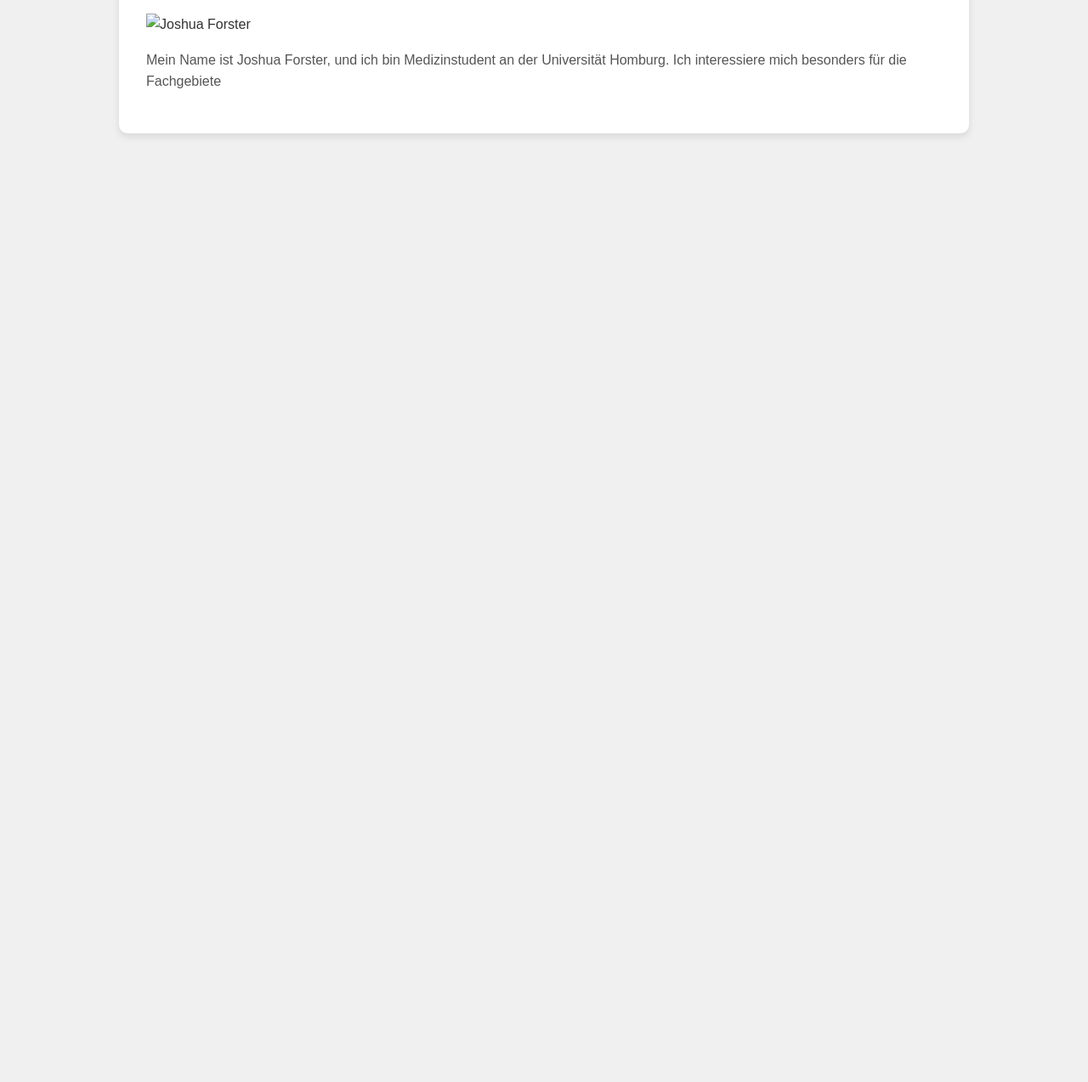
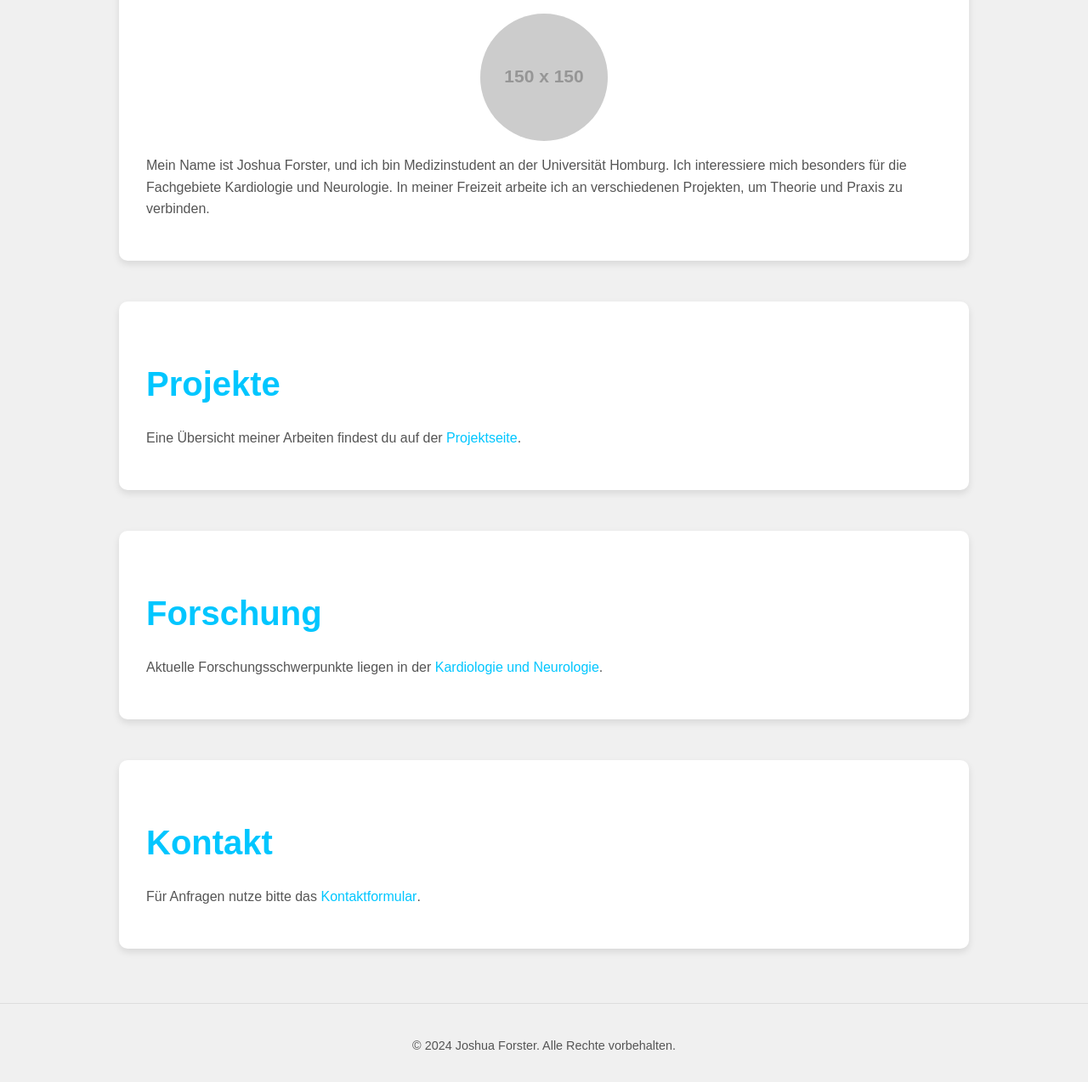
Before and after one commit to JoshuaForster02/Eigene-Website, a plain HTML site: page index.html in a window 1280 px wide. Shown: the part 410-1684 px from the top of the page at 85% size. Before the commit the page ends 800 px from the top, so only its background shows below. Drawn offline with Linux system fonts and the light colour scheme; placeholder pictures from the web are drawn by us.

Commit message:
Fix HTML references and clean repository

```diff
--- a/index.html
+++ b/index.html
@@ -6,7 +6,7 @@
     <meta name="description" content="Persönliche Website von Joshua Forster, Medizinstudent mit Fokus auf Kardiologie und Neurologie.">
     <meta property="og:title" content="Joshua Forster - Medizinstudent">
     <meta property="og:description" content="Website von Joshua Forster, Medizinstudent und Forscher im Bereich Kardiologie und Neurologie.">
-    <meta property="og:image" content="325FA6DA-42E5-45EA-B9A5-E2D4AFD93A3C.jpeg">
+    <meta property="og:image" content="https://via.placeholder.com/1200x630">
     <meta property="og:url" content="https://www.deinewebsite.de">
     <meta name="twitter:card" content="summary_large_image">
     <meta name="twitter:title" content="Joshua Forster - Medizinstudent">
@@ -131,6 +131,14 @@
             text-decoration: underline;
         }
 
+        /* Profilbild */
+        .profile-img {
+            max-width: 200px;
+            border-radius: 50%;
+            display: block;
+            margin: 0 auto 1rem;
+        }
+
         /* Zeitstrahl (interaktiv) */
         .timeline {
             border-left: 2px solid #00C6FF;
@@ -228,5 +236,32 @@
         <!-- Über mich -->
         <section id="about">
             <h2>Über mich</h2>
-            <img class="profile-img.jpeg" src="profile-img.jpeg" alt="Joshua Forster">
-            <p>Mein Name ist Joshua Forster, und ich bin Medizinstudent an der Universität Homburg. Ich interessiere mich besonders für die Fachgebiete
+            <img class="profile-img" src="https://via.placeholder.com/150" alt="Joshua Forster">
+            <p>Mein Name ist Joshua Forster, und ich bin Medizinstudent an der Universität Homburg. Ich interessiere mich besonders für die Fachgebiete Kardiologie und Neurologie. In meiner Freizeit arbeite ich an verschiedenen Projekten, um Theorie und Praxis zu verbinden.</p>
+        </section>
+
+        <!-- Projekte -->
+        <section id="projects-overview">
+            <h2>Projekte</h2>
+            <p>Eine Übersicht meiner Arbeiten findest du auf der <a href="projects.html">Projektseite</a>.</p>
+        </section>
+
+        <!-- Forschung -->
+        <section id="research-overview">
+            <h2>Forschung</h2>
+            <p>Aktuelle Forschungsschwerpunkte liegen in der <a href="research.html">Kardiologie und Neurologie</a>.</p>
+        </section>
+
+        <!-- Kontakt -->
+        <section id="contact-overview">
+            <h2>Kontakt</h2>
+            <p>Für Anfragen nutze bitte das <a href="contact.html">Kontaktformular</a>.</p>
+        </section>
+    </main>
+
+    <!-- Footer -->
+    <footer>
+        <p>&copy; 2024 Joshua Forster. Alle Rechte vorbehalten.</p>
+    </footer>
+</body>
+</html>
```
Also changed, not shown: about.html (+1 -1 lines), projects.html (+1 -1 lines), research.html (+1 -1 lines), 2 other files.
